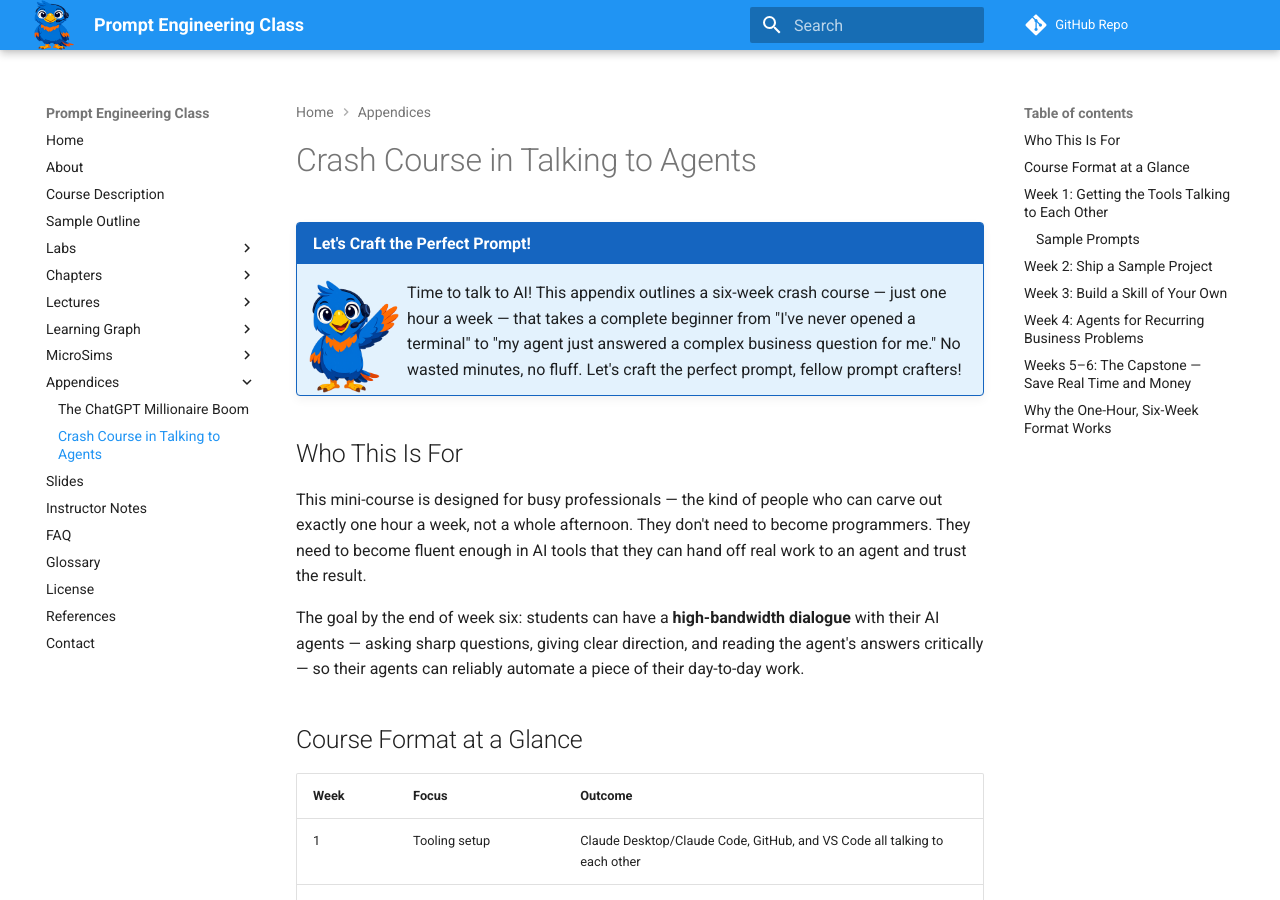
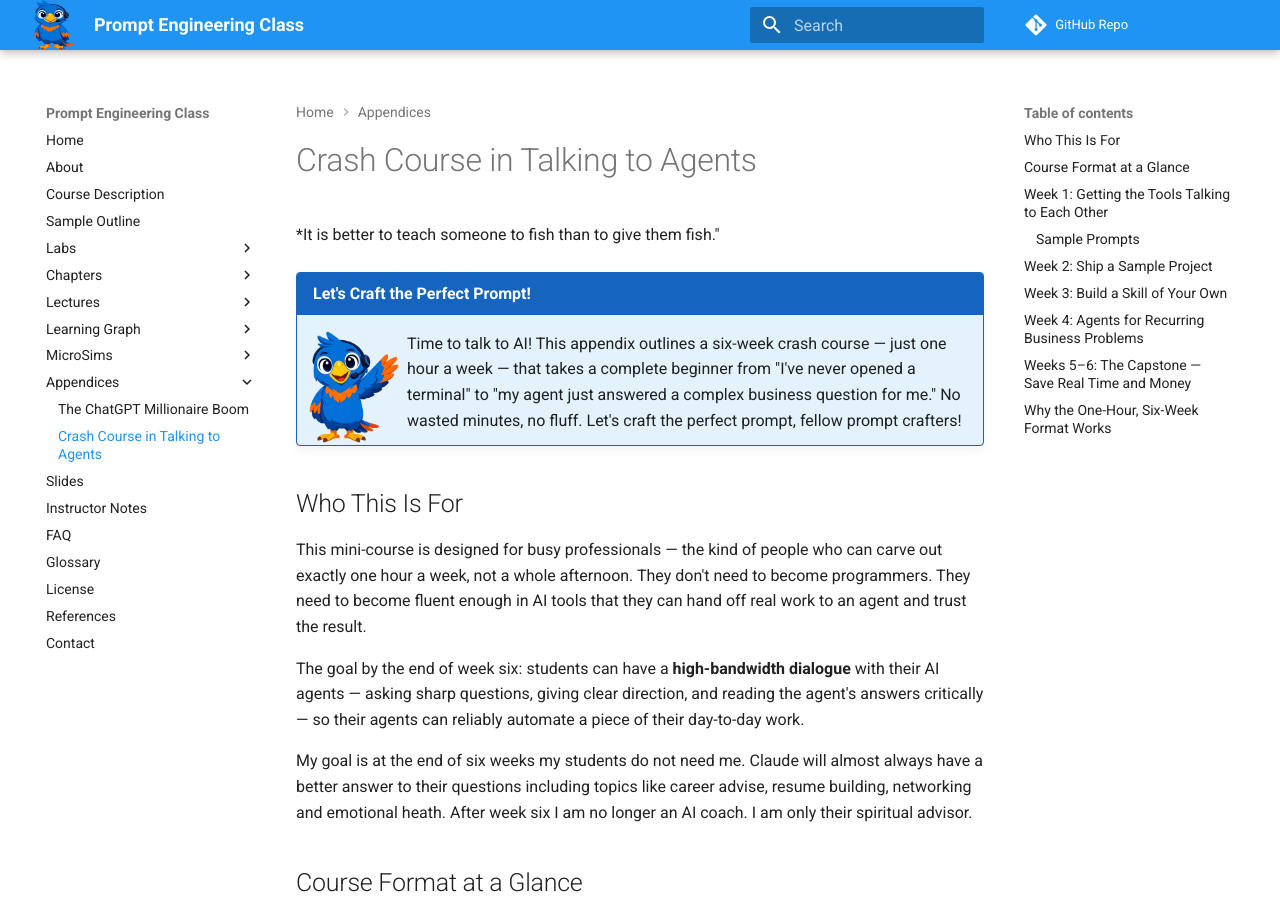
Before and after one commit to dmccreary/prompt-class, an MkDocs documentation site: the page built from docs/appendices/crash-course-talking-to-agents.md, in a window 1280 px wide and 900 px high. Built offline with MkDocs 1.6.1 and Material for MkDocs 9.7.7, drawn with Linux system fonts in a browser that asks for light colours; comment, search, counter and statistics services are not loaded.

Commit message:
updating content

```diff
--- a/docs/appendices/crash-course-talking-to-agents.md
+++ b/docs/appendices/crash-course-talking-to-agents.md
@@ -1,4 +1,6 @@
 # Crash Course in Talking to Agents
+
+*It is better to teach someone to fish than to give them fish."
 
 !!! mascot-welcome "Let's Craft the Perfect Prompt!"
     <img src="../../img/mascot/welcome.png" class="mascot-admonition-img" alt="Polly waving welcome">
@@ -9,6 +11,8 @@
 This mini-course is designed for busy professionals — the kind of people who can carve out exactly one hour a week, not a whole afternoon. They don't need to become programmers. They need to become fluent enough in AI tools that they can hand off real work to an agent and trust the result.
 
 The goal by the end of week six: students can have a **high-bandwidth dialogue** with their AI agents — asking sharp questions, giving clear direction, and reading the agent's answers critically — so their agents can reliably automate a piece of their day-to-day work.
+
+My goal is at the end of six weeks my students do not need me.  Claude will almost always have a better answer to their questions including topics like career advise, resume building, networking and emotional heath.  After week six I am no longer an AI coach.  I am only their spiritual advisor.
 
 ## Course Format at a Glance
 
```
